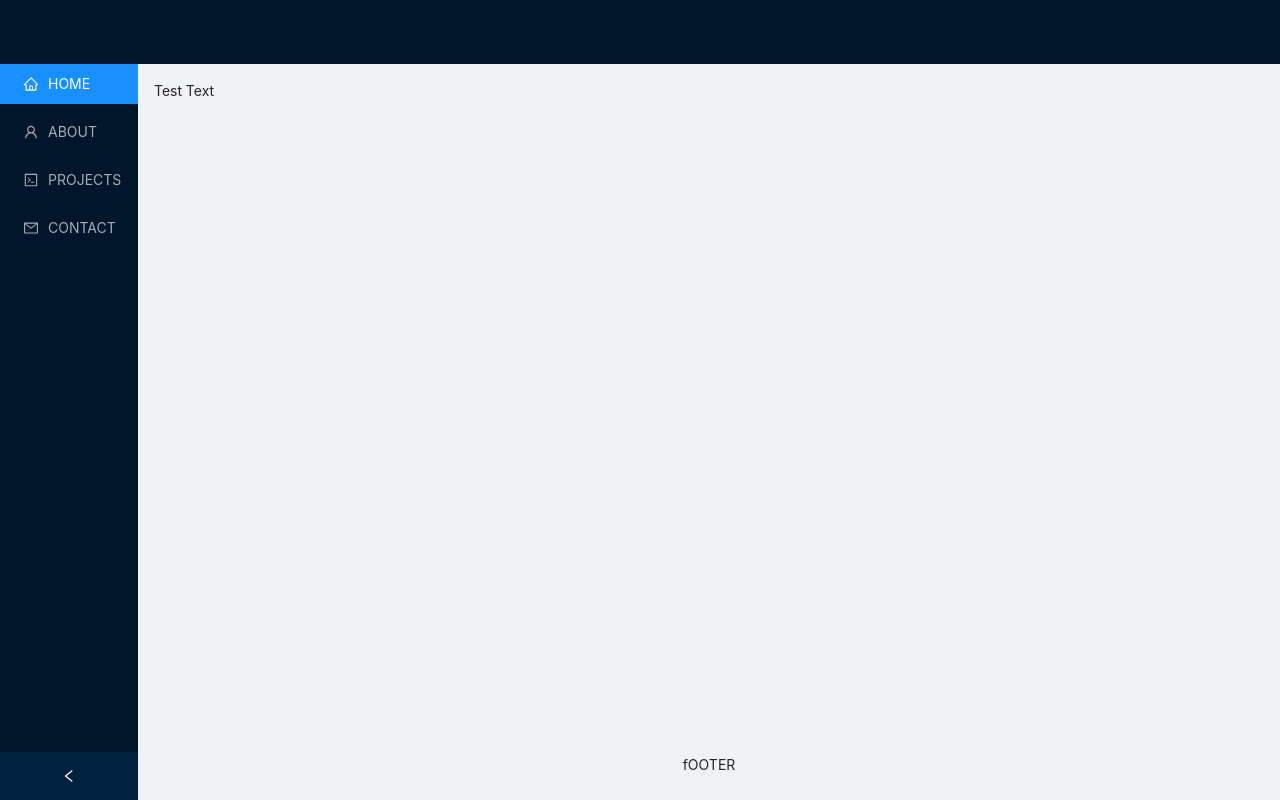
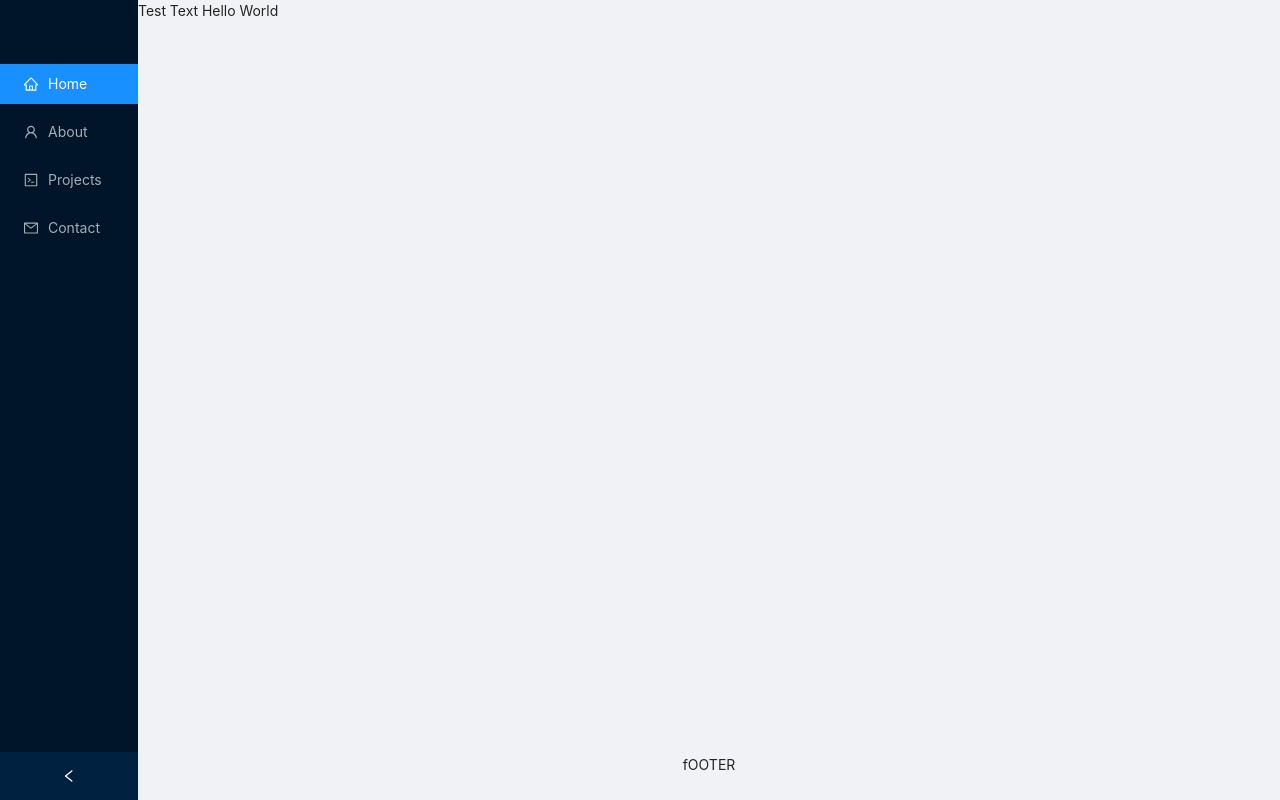
Before and after one commit to ac0712148/react-portfolio, a React (Create React App) app: page / in a window 1280 px wide. Built offline with nearby package versions, Linux system fonts and the light colour scheme.

Commit message:
added side menu component to layout

```diff
--- a/src/App.js
+++ b/src/App.js
@@ -1,60 +1,26 @@
 import React from 'react';
 import 'antd/dist/antd.css';
 import './assets/css/App.css';
-import {Layout, Menu, Breadcrumb} from 'antd';
-import {MailOutlined, CodeOutlined, HomeOutlined, UserOutlined, AppstoreOutlined} from '@ant-design/icons';
+import {Layout} from 'antd';
+import SideMenu from "./components/SideMenu"
 
-const {Header, Content, Footer, Sider} = Layout;
-const {SubMenu} = Menu;
+const {Content, Footer} = Layout;
 
 class App extends React.Component {
-    state = {
-        collapsed: false
-    };
-
-    onCollapse = collapsed => {
-        console.log(collapsed);
-        this.setState({collapsed});
-    };
 
     render() {
         return (
             <Layout style={{
                 minHeight: '100vh'
             }}>
-                <Sider
-                    collapsible
-                    collapsed={this.state.collapsed}
-                    onCollapse={this.onCollapse}
-                    width="138px"
-                    >
-                    <div className="logo"/>
-                    <Menu className="side-color" theme="dark" defaultSelectedKeys={['1']} mode="inline" >
-                        <Menu.Item key="1" icon={< HomeOutlined />}>
-                            HOME
-                        </Menu.Item>
-                        <Menu.Item key="2" icon={< UserOutlined />}>
-                            ABOUT
-                        </Menu.Item>
-                        <Menu.Item key="3" icon={< CodeOutlined />}>
-                            PROJECTS
-                        </Menu.Item>
-                        <Menu.Item key="4" icon={< MailOutlined />}>
-                            CONTACT
-                        </Menu.Item>
-                    </Menu>
-                </Sider>
-                <Layout className="site-layout">
-                    <Header
-                        className="site-layout-background"
-                        style={{
-                        padding: 0
-                    }}/>
-                    <Content
-                        style={{
-                        margin: '16px 16px'
-                    }}>
-                        Test Text
+                <SideMenu/>
+                <Layout
+                    className="site-layout"
+                    style={{
+                    minHeight: '100vh'
+                }}>
+                    <Content >
+                        <div className="content" >Test Text Hello World</div>
                     </Content>
                     <Footer
                         style={{
```
